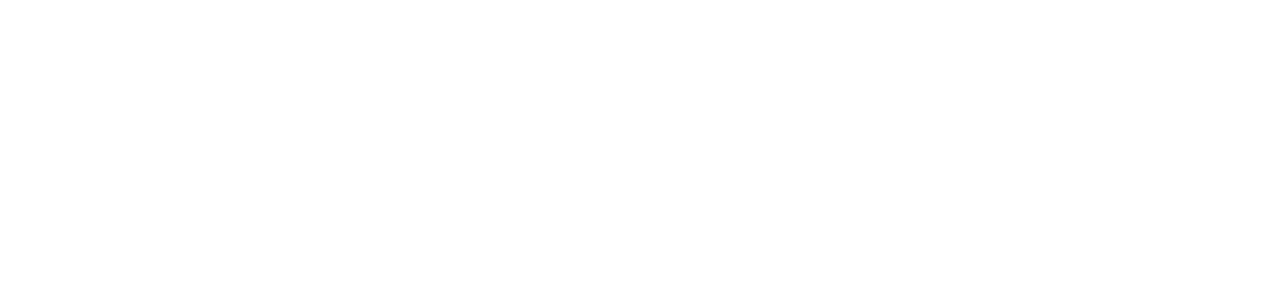
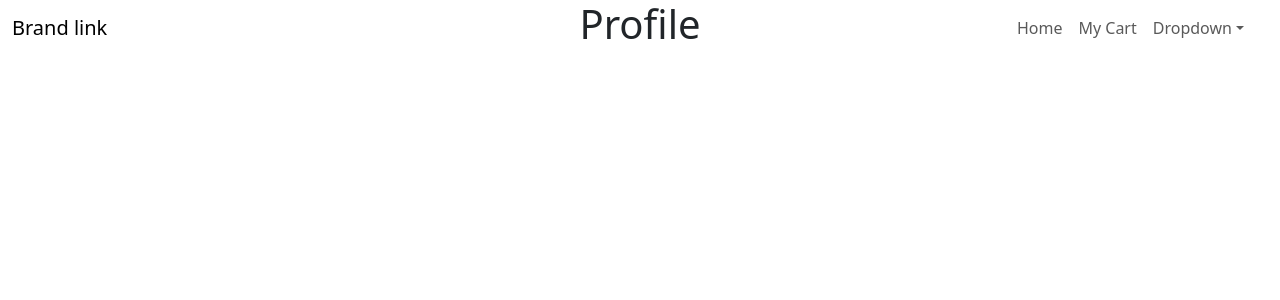
Before and after one commit to Serena293/ecommerce-fe, a React (Vite) app: page /profile in a window 1280 px wide. Before the commit this address had no page. Shown: the top 300 px of the page. Built offline with nearby package versions, Linux system fonts and the light colour scheme; sample sign-in values are in the browser's storage.

Commit message:
handle logout

```diff
--- a/src/App.jsx
+++ b/src/App.jsx
@@ -1,19 +1,34 @@
 import { BrowserRouter as Router, Routes, Route } from "react-router-dom";
 
 import LoginForm from "./components/LoginForm"
-// import MyNavbar from "./components/MyNavbar"
+import MyNavbar from "./components/MyNavbar"
 import HomePage from "./components/HomePage"
+import { useState } from "react";
+import Profile from "./components/Profile";
 
 function App() {
+  const [isAuthenticated, setIsAuthenticated] = useState(
+    !!localStorage.getItem('authToken')
+  );
 
 
+  const handleLogout = () => {
+    localStorage.removeItem('authToken');
+    setIsAuthenticated(false);
+
+    window.location.href = '/home';
+  };
   return (
     <>
     <Router>
-      {/* <MyNavbar /> */}
+    <MyNavbar
+        isAuthenticated={isAuthenticated}
+        onLogout={handleLogout}
+      />
       <Routes>
         <Route path="/home" element={<HomePage />} />
         <Route path="/login" element={<LoginForm />} />
+        <Route path="/profile" element={<Profile/>}/>
       </Routes>
     </Router>
     </>
--- a/src/components/HomePage.jsx
+++ b/src/components/HomePage.jsx
@@ -2,7 +2,8 @@
 const HomePage = () => {
   return (
     <section className="hero-section">
-      <MyNavbar />
+      {/* <MyNavbar  /> */}
+
     </section>
 
 
--- a/src/components/LoginForm.jsx
+++ b/src/components/LoginForm.jsx
@@ -38,12 +38,12 @@
 
       const data = await response.json();
 
-      // Salva il token o gestisci il successo del login
-      console.log("Login successful:", data);
       localStorage.setItem("authToken", data.token);
 
-      // Reindirizza l'utente o aggiorna lo stato dell'applicazione
-      // window.location.href = '/dashboard';
+      setUsername("");
+      setPassword("");
+      window.location.href = "/home";
+
     } catch (error) {
       console.error("Login error:", error);
       setError(error.message);
--- a/src/components/MyNavbar.jsx
+++ b/src/components/MyNavbar.jsx
@@ -1,12 +1,13 @@
 import { Navbar, Container, Nav, Offcanvas, NavDropdown } from "react-bootstrap";
 import { Link } from "react-router-dom";
 
+const MyNavbar = ({ handleLogout }) => {
+  const isAuthenticated = !!localStorage.getItem("authToken");
 
-const MyNavbar = () => {
   return (
-    <Navbar expand="lg"  variant="light" fixed="top">
+    <Navbar expand="lg" variant="light" fixed="top">
       <Container fluid>
-        <Navbar.Brand href="#homepage">Brand link</Navbar.Brand>
+        <Navbar.Brand as={Link} to="/home">Brand link</Navbar.Brand>
 
         <Navbar.Toggle aria-controls="offcanvasNavbar" />
         <Navbar.Offcanvas
@@ -19,19 +20,23 @@
           </Offcanvas.Header>
           <Offcanvas.Body>
             <Nav className="justify-content-end flex-grow-1 pe-3">
-              <Nav.Link as={Link} to="/login">Login</Nav.Link>
-              <Nav.Link href="#about">My Cart</Nav.Link>
+              {!isAuthenticated && <Nav.Link as={Link} to="/login">Login</Nav.Link>}
               <Nav.Link as={Link} to="/home">Home</Nav.Link>
+                <Nav.Link as={Link} to="/cart">My Cart</Nav.Link>
               <NavDropdown title="Dropdown" id="collapsible-nav-dropdown">
-              <NavDropdown.Item href="#action/3.1">Action</NavDropdown.Item>
-              <NavDropdown.Item href="#action/3.2">
-                Another action
+                <NavDropdown.Item href="#action/3.1">Altro</NavDropdown.Item>
+                <NavDropdown.Item as={Link} to="/profile">
+                  Profile
                 </NavDropdown.Item>
                 <NavDropdown.Item href="#action/3.3">Something</NavDropdown.Item>
+                {isAuthenticated && (
+                  <>
                     <NavDropdown.Divider />
-              <NavDropdown.Item href="#action/3.4">
+                    <NavDropdown.Item onClick={handleLogout}>
                       Log Out
                     </NavDropdown.Item>
+                  </>
+                )}
               </NavDropdown>
             </Nav>
           </Offcanvas.Body>
--- /dev/null
+++ b/src/components/Profile.jsx
@@ -0,0 +1,17 @@
+import { Navigate } from "react-router-dom";
+
+const Profile = () => {
+  const isAuthenticated = !!localStorage.getItem("authToken");
+
+  if (!isAuthenticated) {
+    return <Navigate to="/login" replace />;
+  }
+
+  return (
+    <section>
+        <h1 className="text-center">Profile</h1>
+    </section>
+  );
+}
+
+export default Profile;
```
Lines whose indentation alone changed are shown as unchanged.
